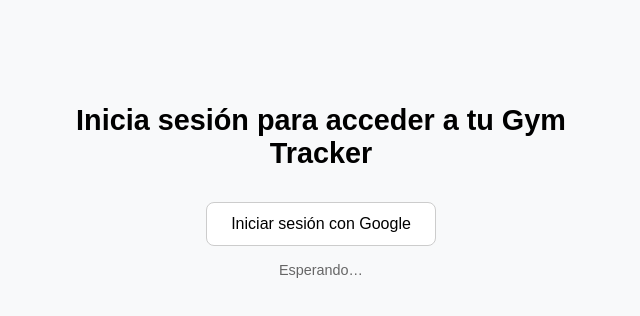
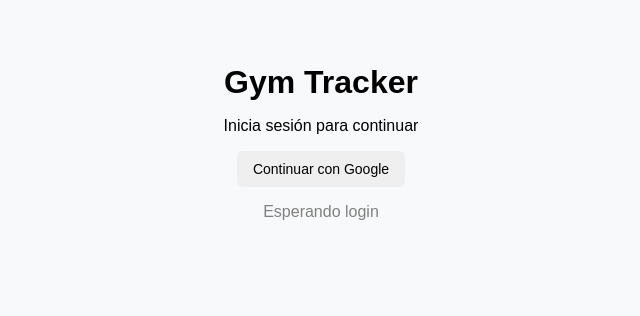
Before and after one commit to JezuTECH/GYMTRACKER, a React (Create React App) app: page / in a window 1280 px wide. Shown: the top 316 px of the page, without its empty margins (319-959 px from the left). Built offline with nearby package versions, Linux system fonts and the light colour scheme; no server answers.

Commit message:
feat: cambiar título e icono de la app -2

```diff
--- a/src/App.js
+++ b/src/App.js
@@ -1,24 +1,50 @@
-// src/App.js
 import "./App.css";
 import { useEffect, useState } from "react";
-import { onAuthStateChanged, signOut } from "firebase/auth";
+import { onAuthStateChanged, signOut, getRedirectResult } from "firebase/auth";
 import { auth } from "./firebase/config";
 import ExerciseForm from "./components/ExerciseForm";
 import ExerciseChart from "./components/ExerciseChart";
 import DangerZone from "./components/DangerZone";
 import Login from "./components/Login";
 import HistoryViewer from "./components/HistoryViewer";
-// import ExerciseMaster from "./components/ExerciseMaster";
 
 function App() {
   const [user, setUser] = useState(null);
-  // 'form' | 'chart' | 'danger' | 'history' | 'master'
+  const [authReady, setAuthReady] = useState(false);
   const [view, setView] = useState("form");
 
+  // Flag que marcamos desde Login cuando lanzamos signInWithRedirect
+  const loginInProgress = localStorage.getItem("loginInProgress") === "true";
+
   useEffect(() => {
-    const unsubscribe = onAuthStateChanged(auth, (user) => {
-      setUser(user);
+    // 1) Procesa el resultado del redirect. Si viene un usuario, marcamos un flag
+    // en sessionStorage para forzar un reload en PWA iOS y evitar quedarse en la pantalla de login.
+    getRedirectResult(auth)
+      .then((res) => {
+        if (res && res.user) {
+          sessionStorage.setItem("justRedirected", "true");
+        }
+      })
+      .catch(() => {})
+      .finally(() => {
+        localStorage.removeItem("loginInProgress");
+      });
+
+    // 2) Suscripción a cambios de sesión
+    const unsubscribe = onAuthStateChanged(auth, (firebaseUser) => {
+      setUser(firebaseUser);
+      setAuthReady(true);
+
+      // Si venimos de redirect y ya tenemos usuario, recarga dura en PWA iOS
+      if (firebaseUser && sessionStorage.getItem("justRedirected") === "true") {
+        sessionStorage.removeItem("justRedirected");
+        // Evita que la app se quede "conectado" en el marcador de iOS
+        try {
+          window.location.replace("/");
+        } catch (_) {}
+      }
     });
+
     return () => unsubscribe();
   }, []);
 
@@ -26,6 +52,12 @@
     signOut(auth);
   };
 
+  // Mientras no esté lista la autenticación o el login siga en progreso
+  if (!authReady || loginInProgress) {
+    return <div style={{ textAlign: "center", marginTop: "3rem" }}>Cargando…</div>;
+  }
+
+  // Si no hay usuario, mostramos Login
   if (!user) return <Login />;
 
   const renderView = () => {
@@ -38,19 +70,25 @@
         return <DangerZone user={user} />;
       case "history":
         return <HistoryViewer user={user} onBack={() => setView("form")} />;
-      // case "master": // ⬅️ NUEVO
-        // return <ExerciseMaster user={user} onBack={() => setView("form")} />;
       default:
         return null;
     }
   };
 
   return (
-    <div className="App" style={{ fontFamily: "Arial, sans-serif", padding: "1rem", maxWidth: "700px", margin: "0 auto" }}>
+    <div
+      className="App"
+      style={{
+        fontFamily: "Arial, sans-serif",
+        padding: "1rem",
+        maxWidth: "700px",
+        margin: "0 auto",
+      }}
+    >
       <h1 style={{ textAlign: "center" }}>Gym Tracker</h1>
 
       <p style={{ textAlign: "center" }}>
-        Bienvenido <strong>{user.displayName}</strong>{" "}
+        Bienvenido <strong>{user?.displayName || user?.email || "Usuario"}</strong>{" "}
         <button
           onClick={handleLogout}
           style={{ marginLeft: "1rem", padding: "6px 12px", fontSize: "14px" }}
@@ -78,7 +116,7 @@
             border: "none",
             cursor: "pointer",
             flex: "1 0 30%",
-            minWidth: "100px"
+            minWidth: "100px",
           }}
         >
           Registro
@@ -94,7 +132,7 @@
             border: "none",
             cursor: "pointer",
             flex: "1 0 30%",
-            minWidth: "100px"
+            minWidth: "100px",
           }}
         >
           Ver progreso
@@ -110,14 +148,11 @@
             border: "none",
             cursor: "pointer",
             flex: "1 0 30%",
-            minWidth: "100px"
+            minWidth: "100px",
           }}
         >
           Historial diario
         </button>
-
-        {/* ⬇️ NUEVO botón Maestro */}
-
       </div>
 
       <div
@@ -126,7 +161,7 @@
           display: "flex",
           justifyContent: "flex-start",
           padding: "0 1rem",
-          marginTop: "2rem"
+          marginTop: "2rem",
         }}
       >
         <button
@@ -142,7 +177,7 @@
             display: "flex",
             alignItems: "center",
             gap: "8px",
-            width: "200px"
+            width: "200px",
           }}
         >
           🗑️ Reseteo de datos
--- a/src/components/Login.jsx
+++ b/src/components/Login.jsx
@@ -1,105 +1,74 @@
-// Login.jsx
+// src/components/Login.jsx
 import { useEffect, useState } from "react";
 import {
   signInWithPopup,
   signInWithRedirect,
   getRedirectResult,
-  setPersistence,
-  browserLocalPersistence,
+  onAuthStateChanged,
 } from "firebase/auth";
-import { auth, googleProvider } from "../firebase/config"; // Provider ya configurado
+import { auth, googleProvider } from "../firebase/config";
 
-// Heurística simple para iOS Safari (incluye WebView)
-const isIOSSafari = (() => {
-  if (typeof navigator === "undefined") return false;
-  const ua = navigator.userAgent || navigator.vendor || "";
-  const iOS = /iPad|iPhone|iPod/.test(ua);
-  const isSafari = /Safari\//.test(ua) && !/CriOS|FxiOS|OPiOS/.test(ua);
-  return iOS && isSafari;
-})();
+const isIOS = /iPad|iPhone|iPod/.test(
+  typeof navigator !== "undefined"
+    ? navigator.userAgent || navigator.vendor || ""
+    : ""
+);
+const isStandalone =
+  typeof navigator !== "undefined" &&
+  "standalone" in navigator &&
+  navigator.standalone === true;
 
-const Login = () => {
+export default function Login() {
   const [status, setStatus] = useState("Esperando…");
 
-  // Asegura persistencia en el navegador (no rompe Chrome móvil)
+  // Si volvemos de redirect, limpia el flag
   useEffect(() => {
-    setPersistence(auth, browserLocalPersistence).catch((err) => {
-      console.warn("No se pudo establecer la persistencia local:", err?.message);
-    });
+    getRedirectResult(auth)
+      .catch(() => {}) // silencioso
+      .finally(() => {
+        localStorage.removeItem("loginInProgress");
+      });
   }, []);
 
-  const handleLogin = async () => {
-    setStatus("Iniciando sesión…");
+  // En cuanto haya usuario, recarga para que App lo capte (fix iOS PWA)
+  useEffect(() => {
+    const unsub = onAuthStateChanged(auth, (u) => {
+      if (u) {
+        setStatus("Conectado");
+        // En PWA iOS a veces no rehidrata hasta recargar
+        window.location.replace("/");
+      } else {
+        setStatus("Esperando login");
+      }
+    });
+    return () => unsub();
+  }, []);
 
-    // En iOS Safari el popup falla a menudo: vamos directo a redirect
-    if (isIOSSafari) {
-      try {
+  const handleGoogleLogin = async () => {
+    try {
+      if (isIOS && isStandalone) {
+        localStorage.setItem("loginInProgress", "true");
         await signInWithRedirect(auth, googleProvider);
-        setStatus("Redirigiendo a Google…");
-        return;
-      } catch (err) {
-        console.error("Redirect falló (iOS Safari):", err?.message);
-        setStatus("No se pudo redirigir. Prueba en Chrome.");
-        return;
+      } else {
+        await signInWithPopup(auth, googleProvider);
       }
-    }
-
-    // En el resto, probamos popup y si falla, hacemos redirect
-    try {
-      await signInWithPopup(auth, googleProvider);
-      setStatus("Sesión iniciada (popup)");
-    } catch (popupError) {
-      console.warn("Popup falló, probando redirección:", popupError?.message);
-      setStatus("Fallo popup, redirigiendo…");
-      try {
-        await signInWithRedirect(auth, googleProvider);
-        // No seguimos; el flujo continuará tras volver del redirect
-      } catch (redirectError) {
-        console.error("Redirect también falló:", redirectError?.message);
-        setStatus("Error crítico al iniciar sesión.");
-        alert("No se pudo iniciar sesión. Prueba en otro navegador o dispositivo.");
-      }
+    } catch (err) {
+      console.error("Error al iniciar sesión:", err);
+      setStatus("Error al iniciar sesión");
     }
   };
 
-  // Procesar resultado tras redirección (Safari/iOS y si el popup se bloquea)
-  useEffect(() => {
-    getRedirectResult(auth)
-      .then((result) => {
-        if (result?.user) {
-          console.log("Sesión iniciada tras redirect con:", result.user.displayName);
-          setStatus("Sesión iniciada (redirect)");
-        }
-      })
-      .catch((error) => {
-        // No mostramos error al usuario: solo log para no molestar en iOS
-        if (error?.message) console.debug("Error tras redirección:", error.message);
-      });
-  }, []);
-
   return (
-    <div style={{ textAlign: "center", marginTop: "4rem", padding: "1rem", maxWidth: "500px", marginInline: "auto" }}>
-      <h2 style={{ fontSize: "1.8rem", marginBottom: "2rem" }}>
-        Inicia sesión para acceder a tu <strong>Gym Tracker</strong>
-      </h2>
-
+    <div style={{ textAlign: "center", marginTop: "4rem" }}>
+      <h1>Gym Tracker</h1>
+      <p>Inicia sesión para continuar</p>
       <button
-        onClick={handleLogin}
-        style={{
-          padding: "12px 24px",
-          fontSize: "16px",
-          borderRadius: "8px",
-          border: "1px solid #ccc",
-          backgroundColor: "#ffffff",
-          cursor: "pointer",
-        }}
+        onClick={handleGoogleLogin}
+        style={{ padding: "10px 16px", borderRadius: "6px", fontSize: "14px", cursor: "pointer" }}
       >
-        Iniciar sesión con Google
+        Continuar con Google
       </button>
-
-      <p style={{ marginTop: "1rem", fontSize: "0.9rem", color: "#666" }}>{status}</p>
+      <p style={{ marginTop: "1rem", color: "gray" }}>{status}</p>
     </div>
   );
-};
-
-export default Login;
+}
--- a/src/firebase/config.js
+++ b/src/firebase/config.js
@@ -2,8 +2,9 @@
 import { initializeApp } from "firebase/app";
 import { getFirestore } from "firebase/firestore";
 import { getAuth, GoogleAuthProvider } from "firebase/auth";
-import { getStorage } from "firebase/storage"; // 👈 vuelve a importar Storage
+import { getStorage } from "firebase/storage";
 
+// Configuración de tu proyecto Firebase
 const firebaseConfig = {
   apiKey: "AIzaSyABSDAGQXQizE2uPMXnDudTfvQK77rLqpk",
   authDomain: "gymtracker-a01c8.firebaseapp.com",
@@ -11,19 +12,19 @@
   storageBucket: "gymtracker-a01c8.appspot.com",
   messagingSenderId: "132751081821",
   appId: "1:132751081821:web:d95d79b8e207c9c36368b4",
-  measurementId: "G-XXXXXXXXXX"
 };
 
+// Inicializar Firebase
 const app = initializeApp(firebaseConfig);
-const storage = getStorage(app);
 const db = getFirestore(app);
 const auth = getAuth(app);
 
-// Google con permiso de Drive (lo dejamos si luego migramos a Drive)
+// Configuración del proveedor de Google
 const googleProvider = new GoogleAuthProvider();
-// googleProvider.addScope("https://www.googleapis.com/auth/drive.file");
 googleProvider.setCustomParameters({
   prompt: "select_account"
 });
 
-export { app, db, auth, googleProvider, storage };
+const storage = getStorage(app);
+
+export { db, auth, googleProvider, app, storage };
```
